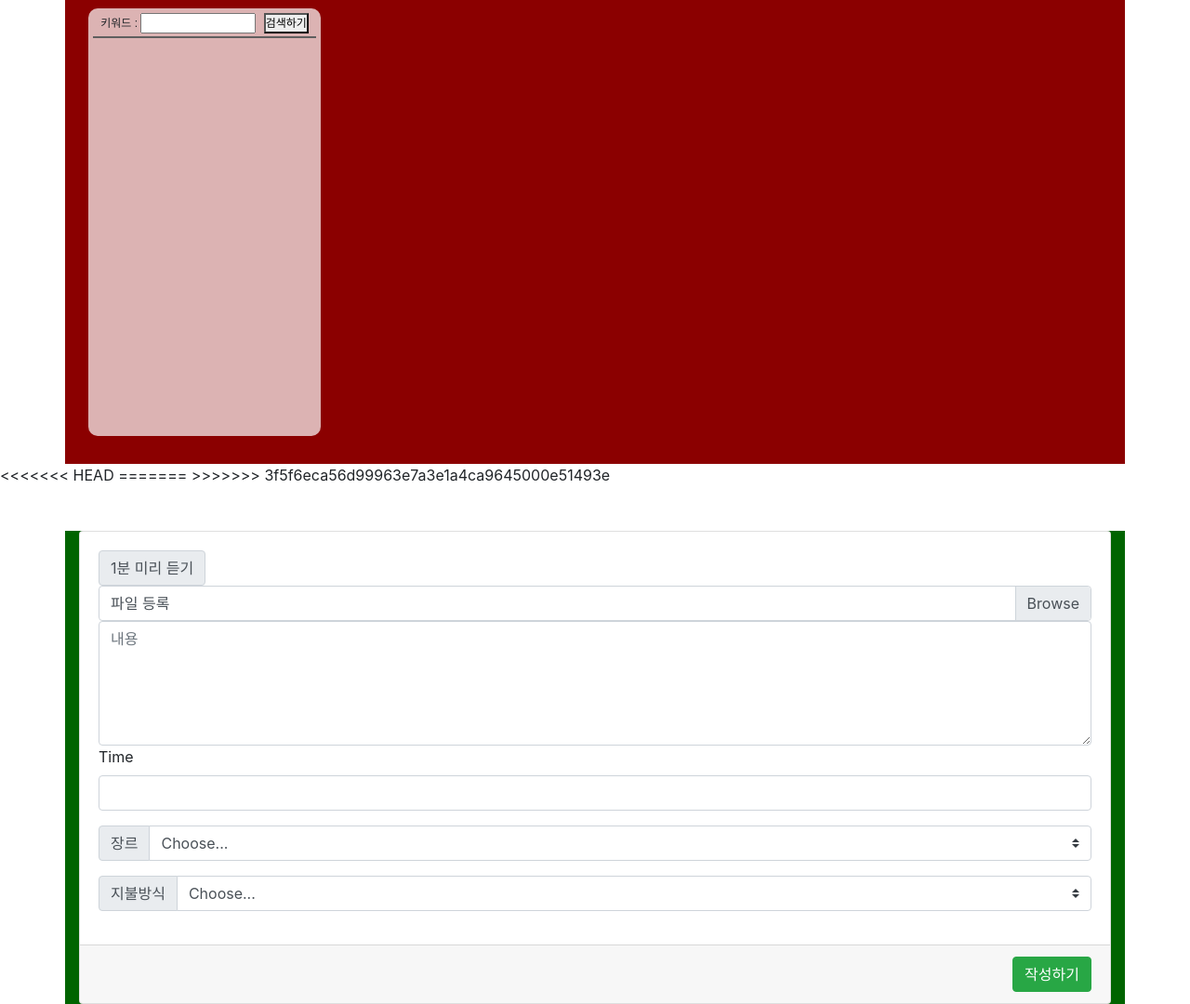
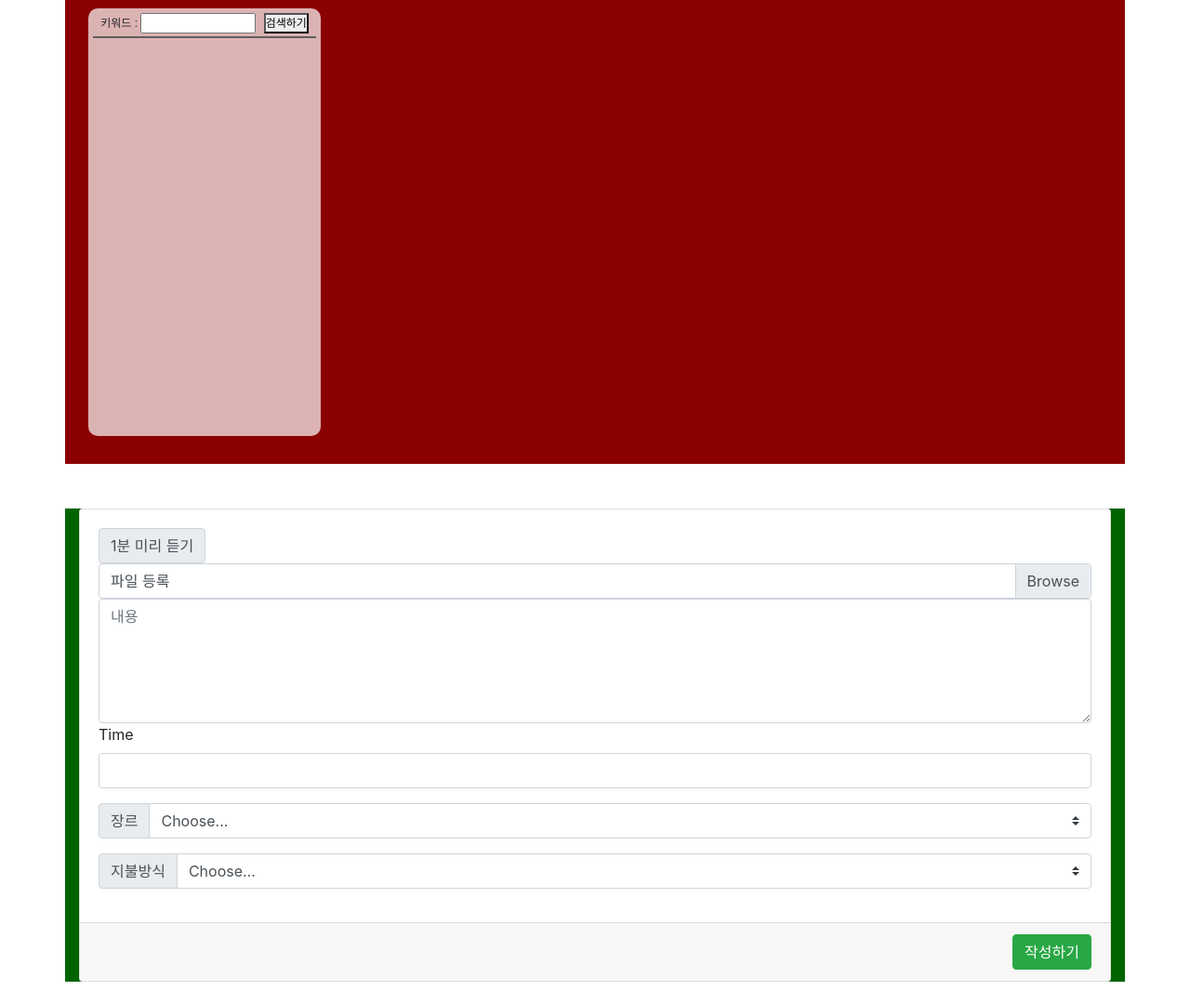
Before and after one commit to jkim0715/SingSing, a Django app: page /sing/ in a window 1280 px wide. Shown: the part 88-1168 px from the top of the page at 93% size. After the commit the page ends 1144 px from the top, so only its background shows below. Run offline with Django 3.2, Linux system fonts and the light colour scheme; data that the repository does not hold is empty; parts of the project's set-up code (start-up, migrations or seed data) failed here and were passed over; some libraries are stand-ins or nearby versions.

Commit message:
model_save

```diff
--- a/singsing/post/static/js/map.js
+++ b/singsing/post/static/js/map.js
@@ -1,19 +1,17 @@
 
 var latitude;
 var longitude;
-var url = window.location.host + '/karake/sing/'
+//var url = window.location.host + '/karake/sing/'
 function getLocation(){
     if(navigator.geolocation){
         navigator.geolocation.getCurrentPosition(function(position){
             latitude= position.coords.latitude
             longitude =position.coords.longitude
-<<<<<<< HEAD
             $('#postlatitude').val(latitude);
             $('#postlongitude').val(latitude);
-=======
 
             alert(latitude+' '+longitude);
->>>>>>> 3f5f6eca56d99963e7a3e1a4ca9645000e51493e
+
             var moveLatLon = new kakao.maps.LatLng(latitude, longitude);
             ps.keywordSearch("코인노래방", placesSearchCB, {location: new kakao.maps.LatLng(latitude, longitude)});
                 // 중심 이동
--- a/singsing/post/templates/_map.html
+++ b/singsing/post/templates/_map.html
@@ -17,9 +17,3 @@
         </div>
     </div>
 </div>
-
-<<<<<<< HEAD
-
-
-=======
->>>>>>> 3f5f6eca56d99963e7a3e1a4ca9645000e51493e
```
Also changed, not shown: singsing/accounts/migrations/0001_initial.py (added), singsing/db.sqlite3, singsing/post/migrations/0001_initial.py, singsing/post/migrations/0002_auto_20191210_1857.py (deleted).
